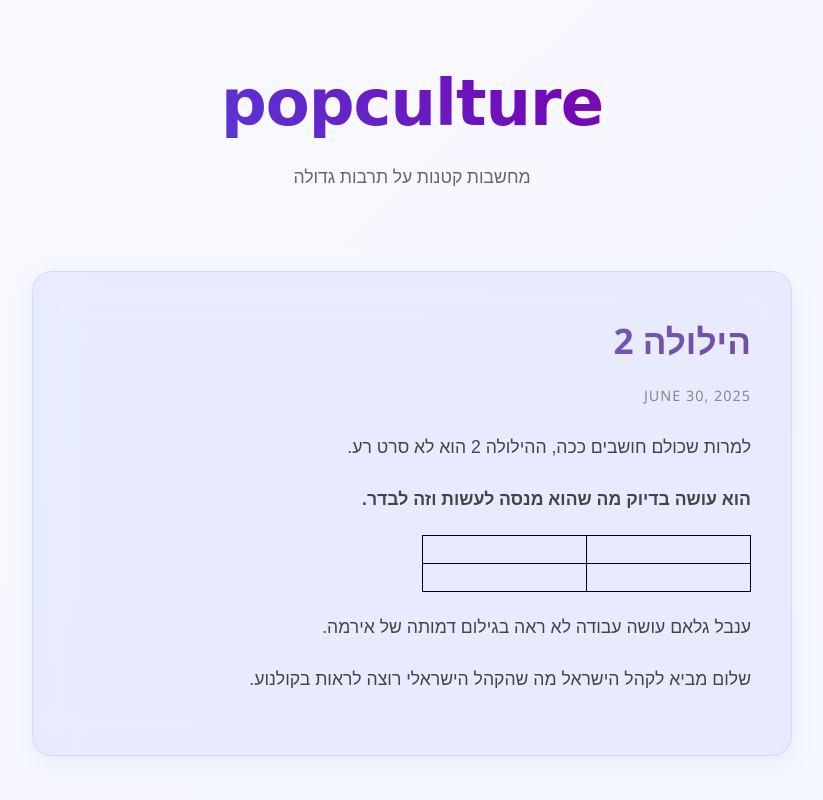
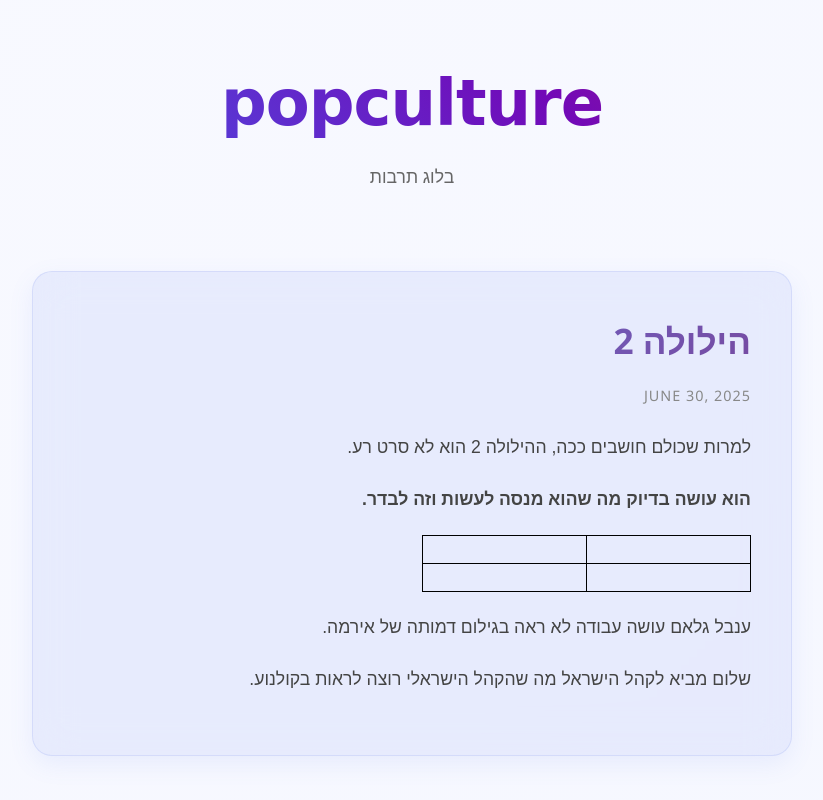
Before and after one commit to Dorfisher/Dorfisher, a plain HTML site: page index.html in a window 1280 px wide. Shown: the top 800 px of the page, without its empty margins (228-1051 px from the left). Drawn offline with Linux system fonts and the light colour scheme; no server answers.

Commit message:
Update index.html

```diff
--- a/index.html
+++ b/index.html
@@ -275,7 +275,7 @@
     <div class="container">
         <header class="header">
             <h1 class="logo">popculture</h1>
-            <p class="tagline">מחשבות קטנות על תרבות גדולה</p>
+            <p class="tagline">בלוג תרבות</p>
         </header>
 
         <main>
```
